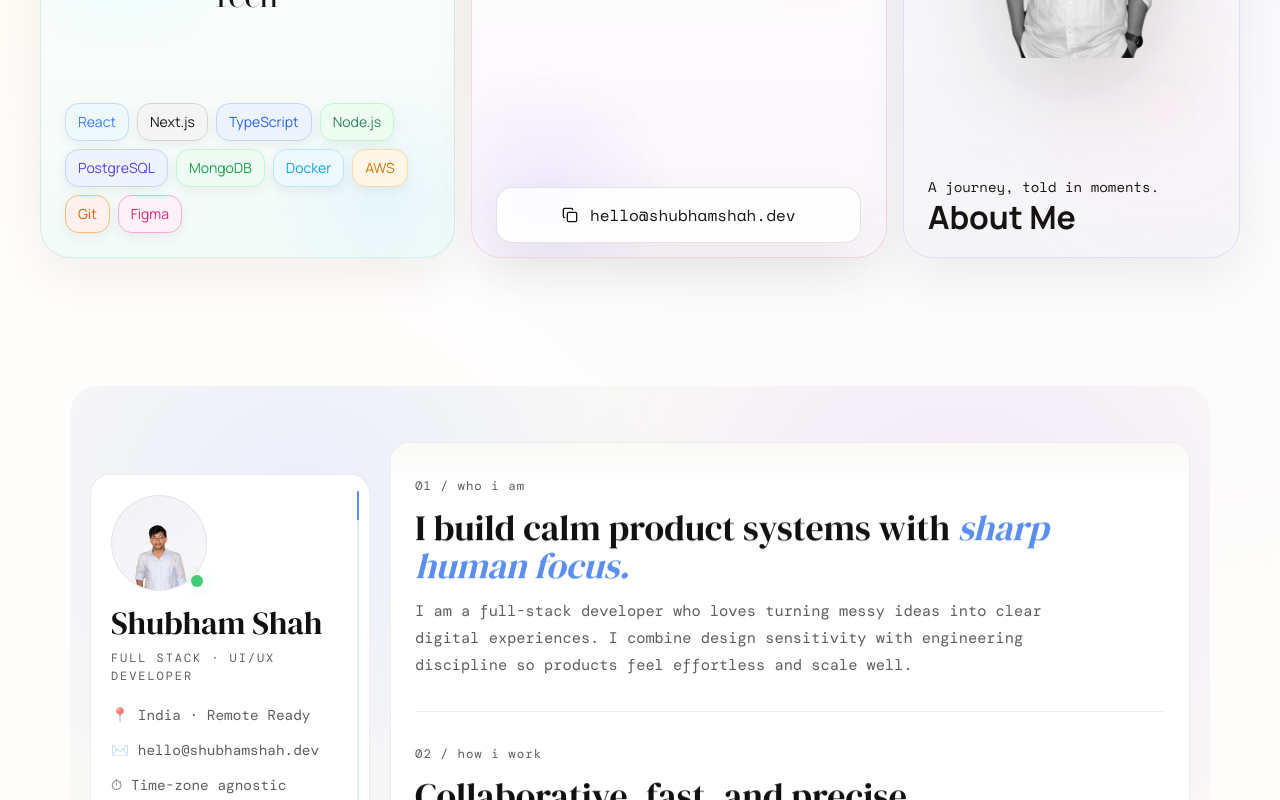
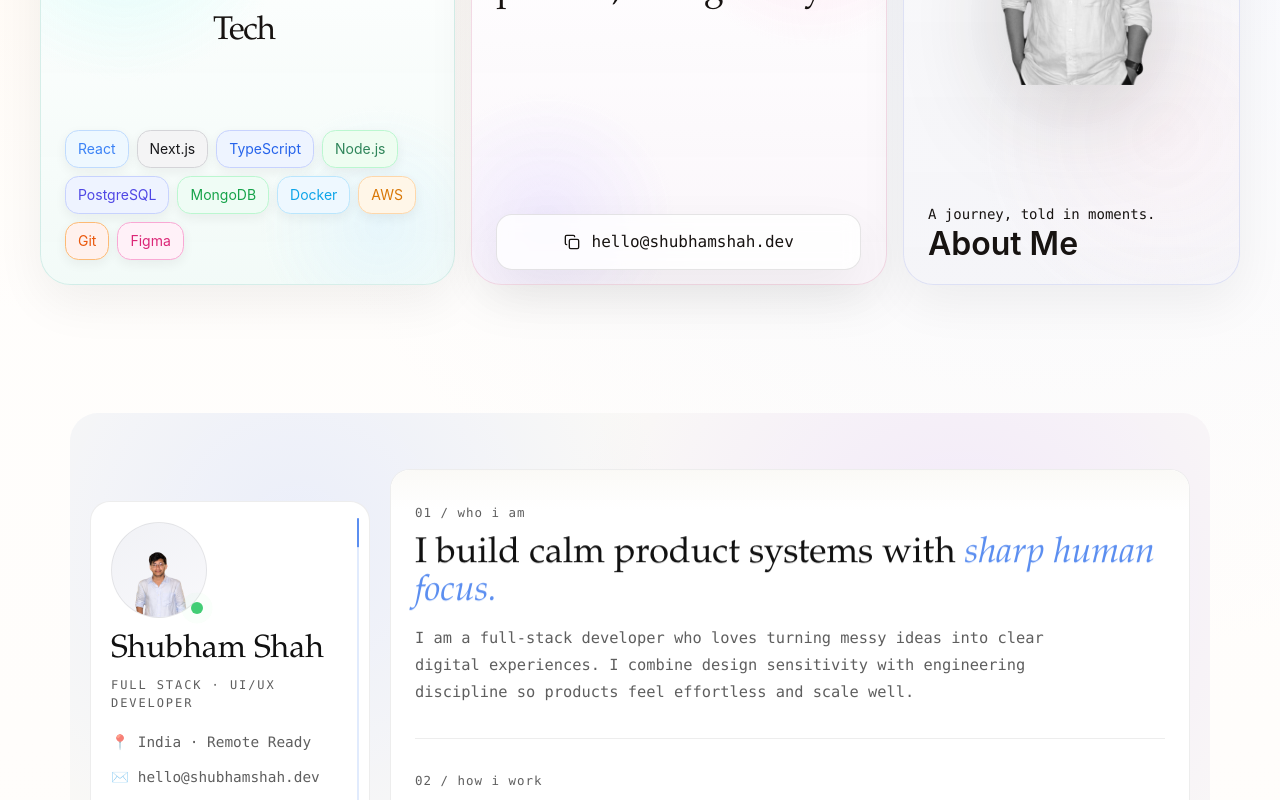
Before and after one commit to Shubham280706/portfolio, a Next.js app: page / in a window 1280 px wide. Shown: the part 1320-2120 px from the top of the page. Built offline with nearby package versions, Linux system fonts and the light colour scheme.

Commit message:
Fix production build

```diff
--- a/app/globals.css
+++ b/app/globals.css
@@ -4,6 +4,9 @@
 
 :root {
   color-scheme: light;
+  --font-bodoni: "Iowan Old Style", "Palatino Linotype", "Book Antiqua", Georgia, serif;
+  --font-manrope: "Inter", "Helvetica Neue", "Segoe UI", Arial, sans-serif;
+  --font-space-mono: "SFMono-Regular", "SF Mono", "Roboto Mono", "Menlo", "Consolas", monospace;
 }
 
 html,
--- a/app/layout.tsx
+++ b/app/layout.tsx
@@ -1,28 +1,9 @@
 import type { Metadata } from "next";
-import { Bodoni_Moda, Manrope, Space_Mono } from "next/font/google";
 
 import { SmoothScroll } from "@/components/providers/smooth-scroll";
 import { developerName } from "@/data/site";
 
 import "./globals.css";
-
-const bodoni = Bodoni_Moda({
-  subsets: ["latin"],
-  variable: "--font-bodoni",
-  weight: ["400", "500", "600", "700"]
-});
-
-const manrope = Manrope({
-  subsets: ["latin"],
-  variable: "--font-manrope",
-  weight: ["400", "500", "700"]
-});
-
-const spaceMono = Space_Mono({
-  subsets: ["latin"],
-  variable: "--font-space-mono",
-  weight: ["400", "700"]
-});
 
 export const metadata: Metadata = {
   title: `${developerName} | Full-Stack Portfolio`,
@@ -38,9 +19,7 @@ export default function RootLayout({
 }>) {
   return (
     <html lang="en">
-      <body
-        className={`${bodoni.variable} ${manrope.variable} ${spaceMono.variable} bg-background font-body text-foreground antialiased`}
-      >
+      <body className="bg-background font-body text-foreground antialiased">
         <SmoothScroll>{children}</SmoothScroll>
       </body>
     </html>
--- a/components/sections/about-section.tsx
+++ b/components/sections/about-section.tsx
@@ -1,21 +1,8 @@
 "use client";
 
-import { DM_Mono, DM_Serif_Display } from "next/font/google";
 import { useEffect, useRef, useState } from "react";
 
 import styles from "./about-section.module.css";
-
-const serif = DM_Serif_Display({
-  subsets: ["latin"],
-  weight: ["400"],
-  variable: "--about-font-serif"
-});
-
-const mono = DM_Mono({
-  subsets: ["latin"],
-  weight: ["400", "500"],
-  variable: "--about-font-mono"
-});
 
 const valueCards = [
   {
@@ -159,9 +146,11 @@ export function AboutSection() {
     <section
       ref={sectionRef}
       id="about"
-      className={`${styles.about} ${serif.variable} ${mono.variable}`}
+      className={styles.about}
       style={
         {
+          "--about-font-serif": '"Iowan Old Style", "Palatino Linotype", "Book Antiqua", Georgia, serif',
+          "--about-font-mono": '"SFMono-Regular", "SF Mono", "Roboto Mono", "Menlo", "Consolas", monospace',
           "--color-bg": "#FAF9F6",
           "--color-surface": "#ffffff",
           "--color-border": "rgba(0,0,0,0.07)",
--- a/components/sections/portfolio-page.tsx
+++ b/components/sections/portfolio-page.tsx
@@ -54,6 +54,8 @@ const bentoContainer = {
   }
 };
 
+const premiumEase = [0.16, 1, 0.3, 1] as const;
+
 const bentoCard = {
   hidden: {
     opacity: 0,
@@ -66,13 +68,13 @@ const bentoCard = {
     scale: 1,
     transition: {
       duration: 0.7,
-      ease: [0.16, 1, 0.3, 1]
+      ease: premiumEase
     }
   }
 };
 
 const BentoCard = forwardRef<
-  HTMLArticleElement,
+  HTMLElement,
   {
     children: ReactNode;
     className: string;
```
